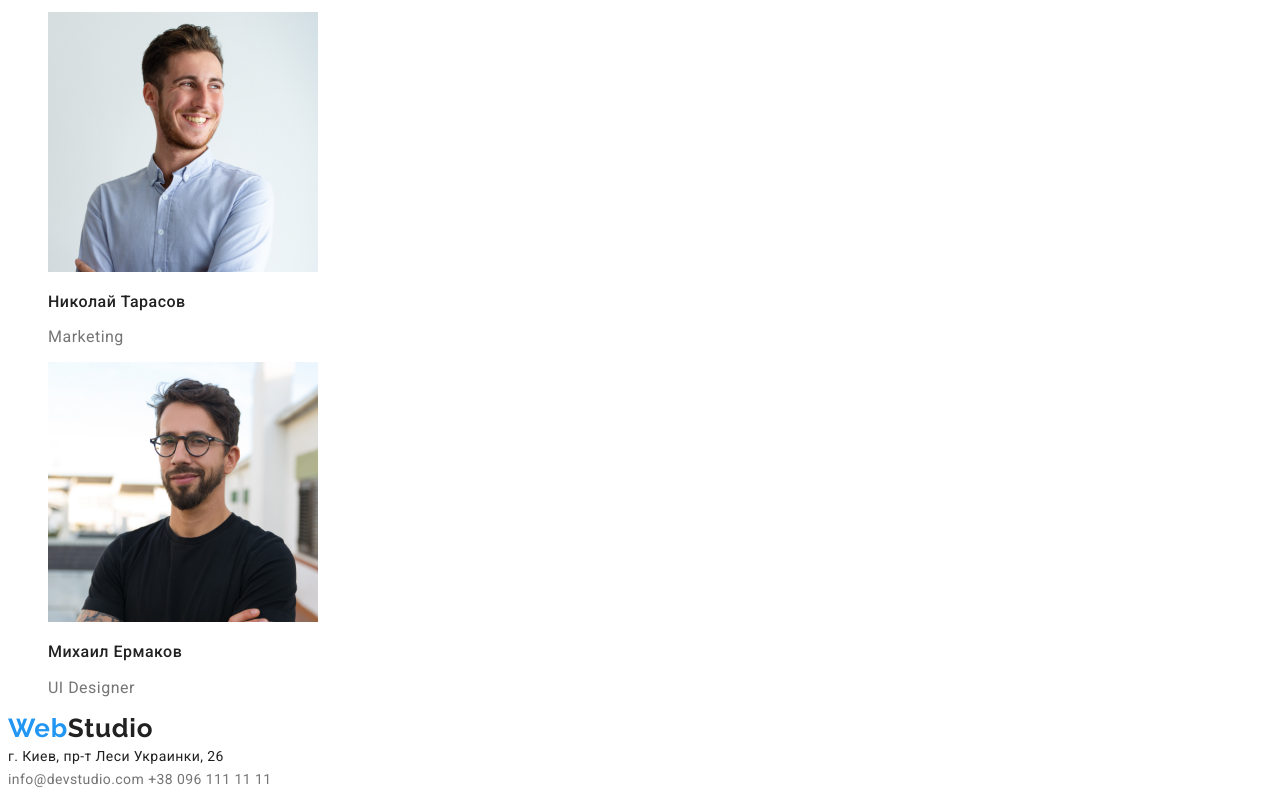
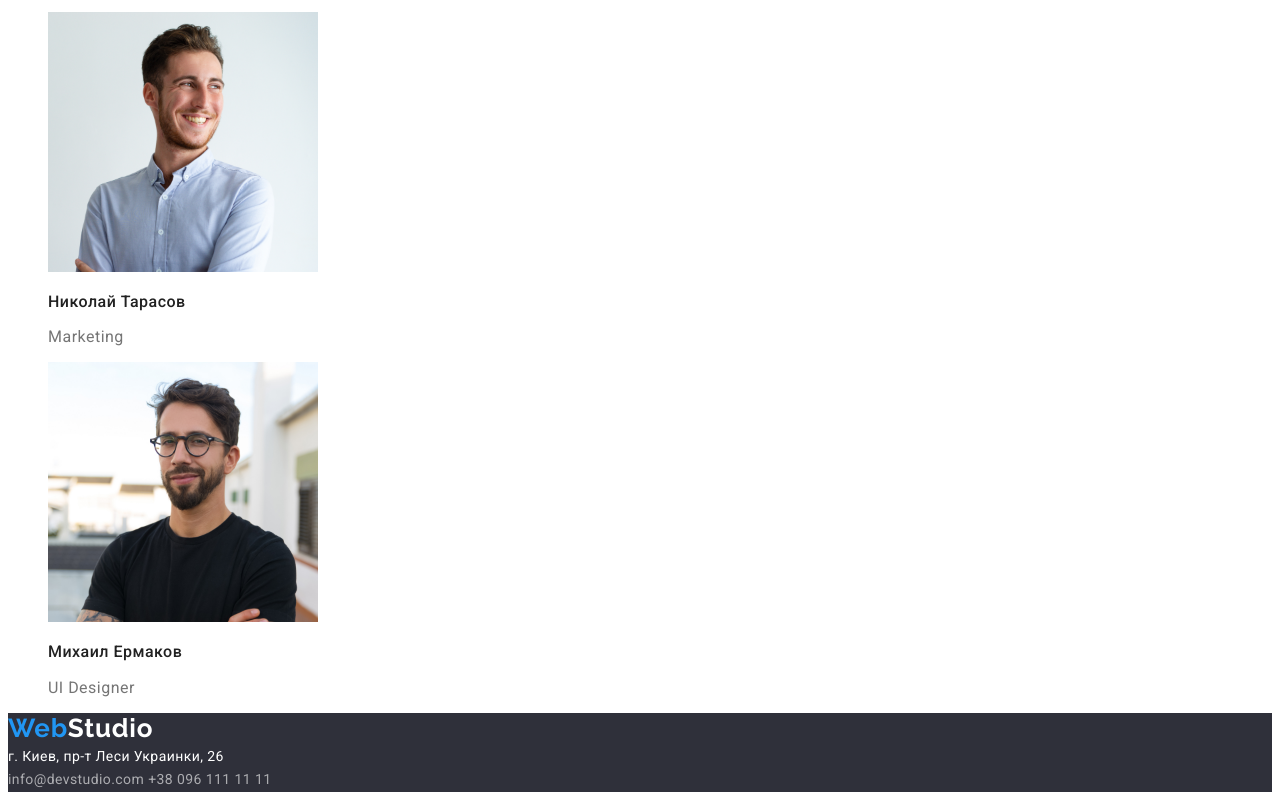
Before and after one commit to YanaSheri/goit-markup-hw-02, a plain HTML site: page index.html in a window 1280 px wide. Shown: the part 1907-2707 px from the top of the page. Drawn offline with Linux system fonts and the light colour scheme.

Commit message:
Вносит правки по рекомендации ментора

```diff
--- a/css/styles.css
+++ b/css/styles.css
@@ -3,7 +3,7 @@
     дополнительныe цвета:
         p - #757575
         h1 - #FFFFFF
-        hero bg color - #2F303A
+        hero and footer bg color - #2F303A
         button bg color - #F5F4FA
     акцент #2196F3
 */
@@ -14,10 +14,11 @@
     --white-text-color: #FFFFFF;
     --button-bg-color: #F5F4FA;
     --accent-color: #2196F3;
+    --hero-and-footer-bg-color: #2F303A;
 }
 
 body {
-    font-family: 'Roboto', Raleway, sans-serif;
+    font-family: 'Roboto', sans-serif;
     color: var(--primary-text-color);
 }
 
@@ -77,9 +78,9 @@ body {
 
 /* =========== К О Н Т Е Н Т =========== */
  /* -------- ГЕРОЙ -------- */
-/* .hero {
-    background: #2F303A;
-} */
+.hero {
+    background: var(--hero-and-footer-bg-color);
+}
 
 /* ЗАГОЛОВОК ГЕРОЯ */
 .hero-title {
@@ -89,12 +90,12 @@ body {
     text-align: center;
     letter-spacing: 0.06em;
     text-transform: uppercase;
-    /* color: var(--white-text-color); */
+    color: var(--white-text-color);
 }
 
 /* КНОПКА ГЕРОЯ */
 .button-primary {
-    /* font-family: Roboto; */
+    font-family: Roboto;
     font-weight: bold;
     font-size: 16px;
     line-height: 1.9;
@@ -162,6 +163,7 @@ body {
 /* === страница ПОРТФОЛИО === */
 /* ФИЛЬТР */
 .list .item-button {
+    font-family: Roboto;
     font-weight: 500;
     font-size: 16px;
     line-height: 1.6;
@@ -198,13 +200,23 @@ body {
 }
 
 /* ================== FOOTER ===================== */
+/* ФОН ФУТЕРА */
+.footer {
+    background-color: var(--hero-and-footer-bg-color);
+}
+
+/* ЛОГО ФУТЕРА = Studio*/
+.span-footer {
+    color: var(--white-text-color);
+}
+
 /* АДРЕСС */
 .address {
     font-style: normal;
     font-size: 14px;
     line-height: 24px;
     letter-spacing: 0.03em;
-    /* color: var(--white-text-color); */
+    color: var(--white-text-color);
 }
 
 /* КОНТАКТЫ */
@@ -212,8 +224,8 @@ body {
     font-size: 14px;
     line-height: 1.7;
     letter-spacing: 0.03em;
-    /* color: rgba(255, 255, 255, 0.6); */
-    color: var(--p-text-color);
+    color: rgba(255, 255, 255, 0.6);
+    /* color: var(--p-text-color); */
     text-decoration: none;
 }
 
--- a/index.html
+++ b/index.html
@@ -103,8 +103,8 @@
         </section>
     </main>
 
-    <footer>
-        <a href="./index.html" class="logo-link"><span class="span">Web</span>Studio</a>
+    <footer class="footer">
+        <a href="./index.html" class="logo-link"><span class="span">Web</span><span class="span-footer">Studio</span></a>
         <address class="address">г. Киев, пр-т Леси Украинки, 26</address>
         <a href="mailto:info@devstudio.com" class="contacts">info@devstudio.com</a>
         <a href="tel:+380961111111" class="contacts">+38 096 111 11 11</a>
```
Also changed, not shown: portfolio.html (+11 -12 lines).
